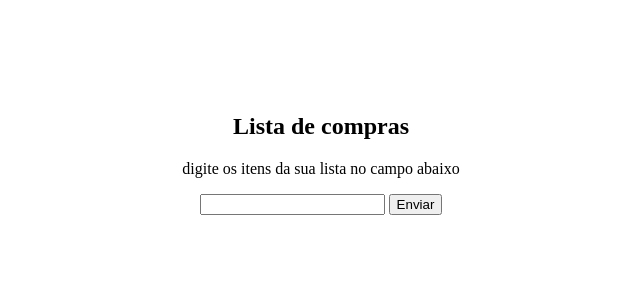
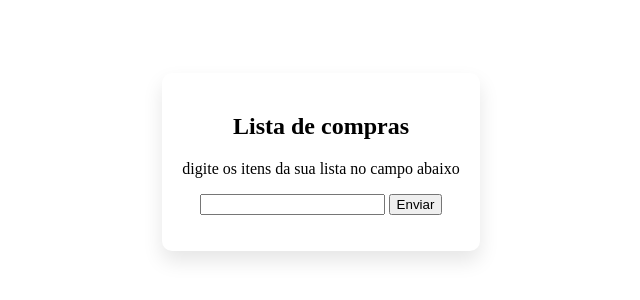
Before and after one commit to ItruVitro/lista-de-compras, a plain HTML site: page index.html in a window 1280 px wide. Shown: the part 246-546 px from the top of the page, without its empty margins (319-959 px from the left). Drawn offline with Linux system fonts and the light colour scheme.

Commit message:
Uso de flexbox e box shadow para estilizar

```diff
--- a/css/style.css
+++ b/css/style.css
@@ -12,3 +12,9 @@
     align-content: center;
     text-align: center;
 }
+
+.background {
+    border-radius: 10px;
+    padding: 20px;
+    box-shadow: 0px 10px 20px 0px rgba(0, 0, 0, 0.1);
+}
--- a/index.html
+++ b/index.html
@@ -9,14 +9,16 @@
 <body>
     <div class="container">
     <div class="box">
+     <div class="background">
     <h2>Lista de compras</h2>
     <p>digite os itens da sua lista no campo abaixo</p>
     <input id="campo-de-texto" type="text" name="item-da-lista">
-    <button id="botao-de-adicionar" type="submit">
+    <button id="botao-de-adicionar">
         Enviar
     </button>
     <ul id="lista-de-itens"></ul>
     </div>
     </div>
+    </div>
 </body>
 </html>
```
